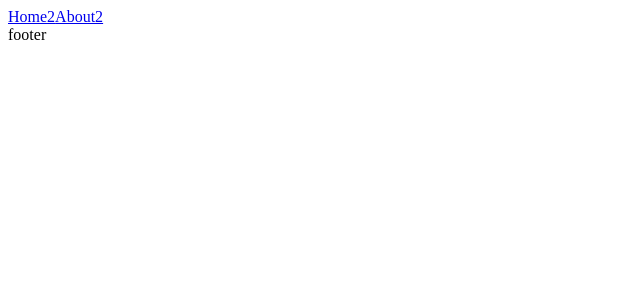
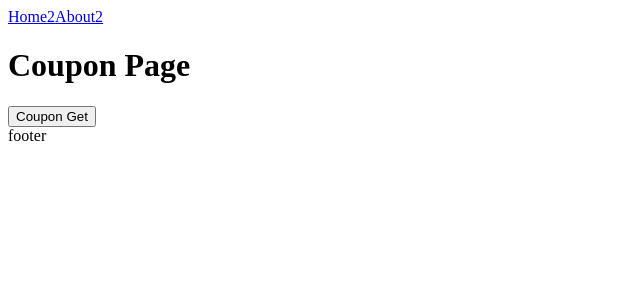
Before and after one commit to hhhtak/nuxt3-sample-project, a Nuxt app: page /coupon in a window 1280 px wide. Before the commit this address had no page. Shown: the top 300 px of the page, without its empty margins (0-640 px from the left). Built offline with nearby package versions, Linux system fonts and the light colour scheme.

Commit message:
LazyLoading設定追加

```diff
--- /dev/null
+++ b/components/Coupon/index.vue
@@ -0,0 +1,3 @@
+<template>
+  <div>Couponコード:1234</div>
+</template>
--- /dev/null
+++ b/pages/coupon/index.vue
@@ -0,0 +1,14 @@
+<template>
+  <div>
+    <h1>Coupon Page</h1>
+    <button @click="handleClick">Coupon Get</button>
+    <LazyCoupon v-if="show" />
+  </div>
+</template>
+
+<script setup lang="ts">
+const show = ref(false);
+const handleClick = () => {
+  show.value = !show.value;
+};
+</script>
```
